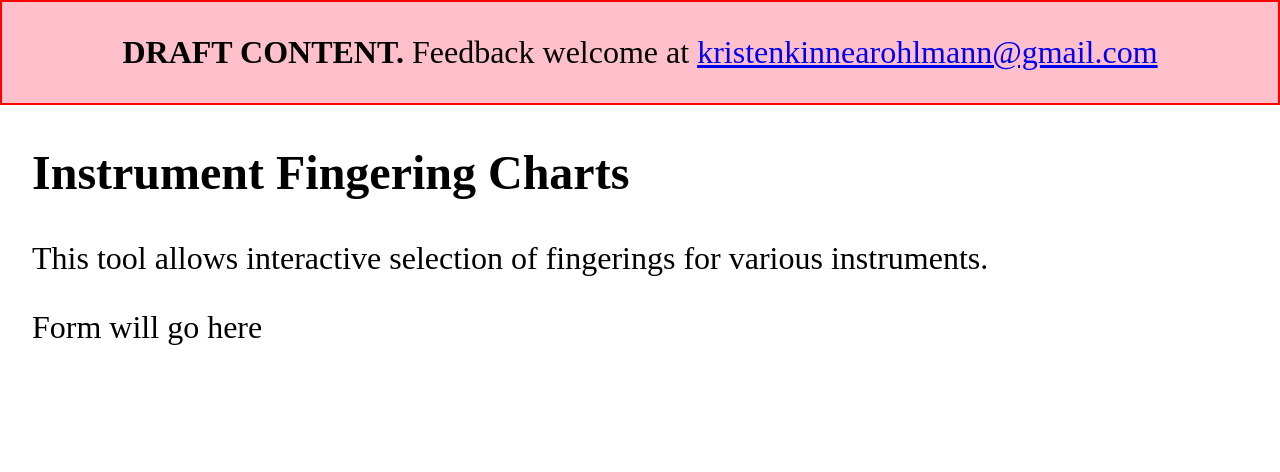
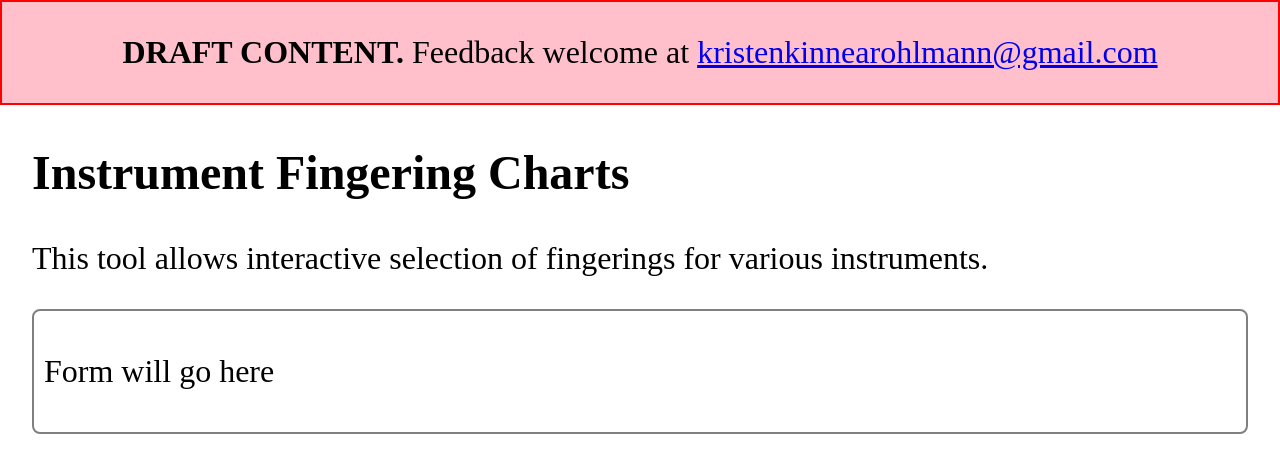
Before and after one commit to kristenkinnearohlmann/instrument-fingering-charts, a SvelteKit app: page / in a window 1280 px wide. Shown: the top 472 px of the page. Built offline with nearby package versions, Linux system fonts and the light colour scheme.

Commit message:
Add style for form component

```diff
--- a/src/components/SelectionForm.svelte
+++ b/src/components/SelectionForm.svelte
@@ -1,7 +1,7 @@
 <script></script>
 
 <main>
-	<div>
+	<div class="selection-form-component">
 		<p>Form will go here</p>
 	</div>
 </main>
@@ -11,4 +11,15 @@
 		margin: 0 auto;
 		width: 95%;
 	}
+
+	.selection-form-component {
+		border: 2px solid gray;
+		border-radius: 8px;
+		display: flex;
+		flex-direction: column;
+		font-family: inherit;
+		font-size: inherit;
+		margin-bottom: 15px;
+		padding: 10px;
+	}
 </style>
```
